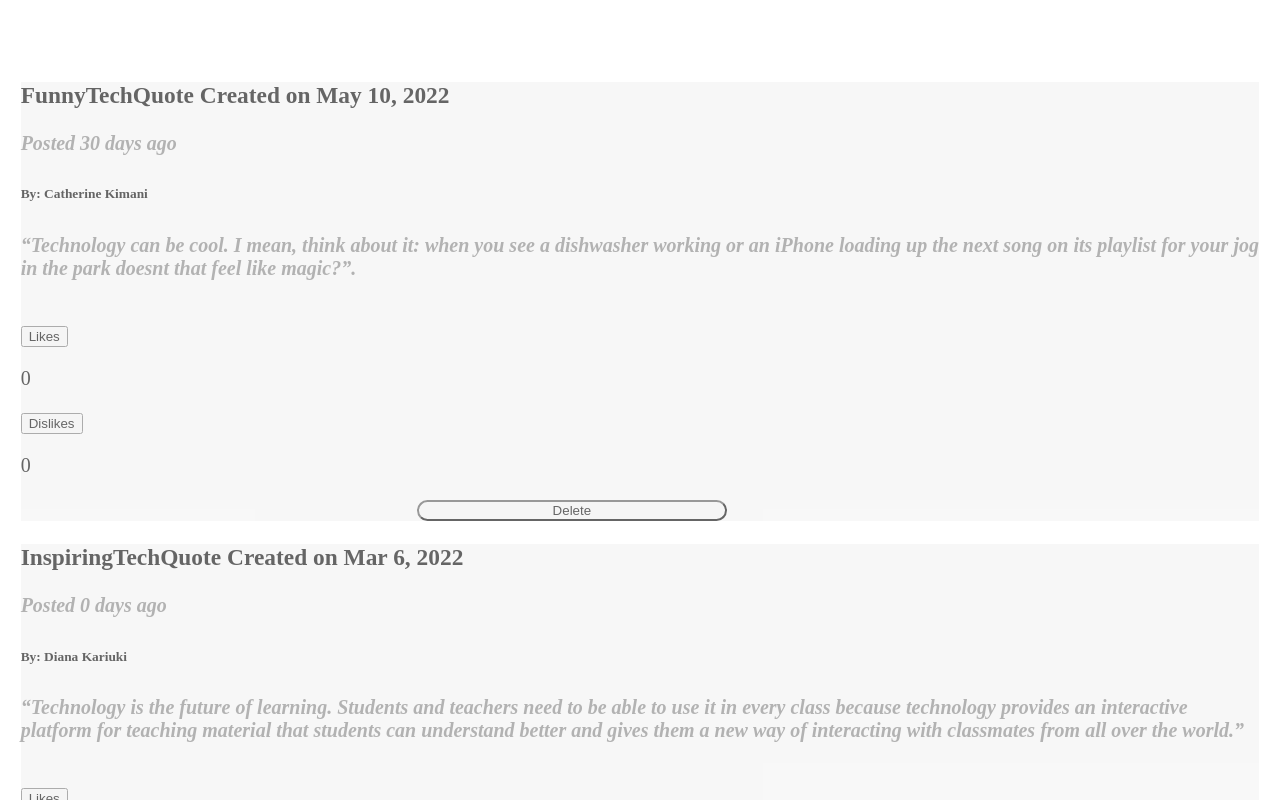
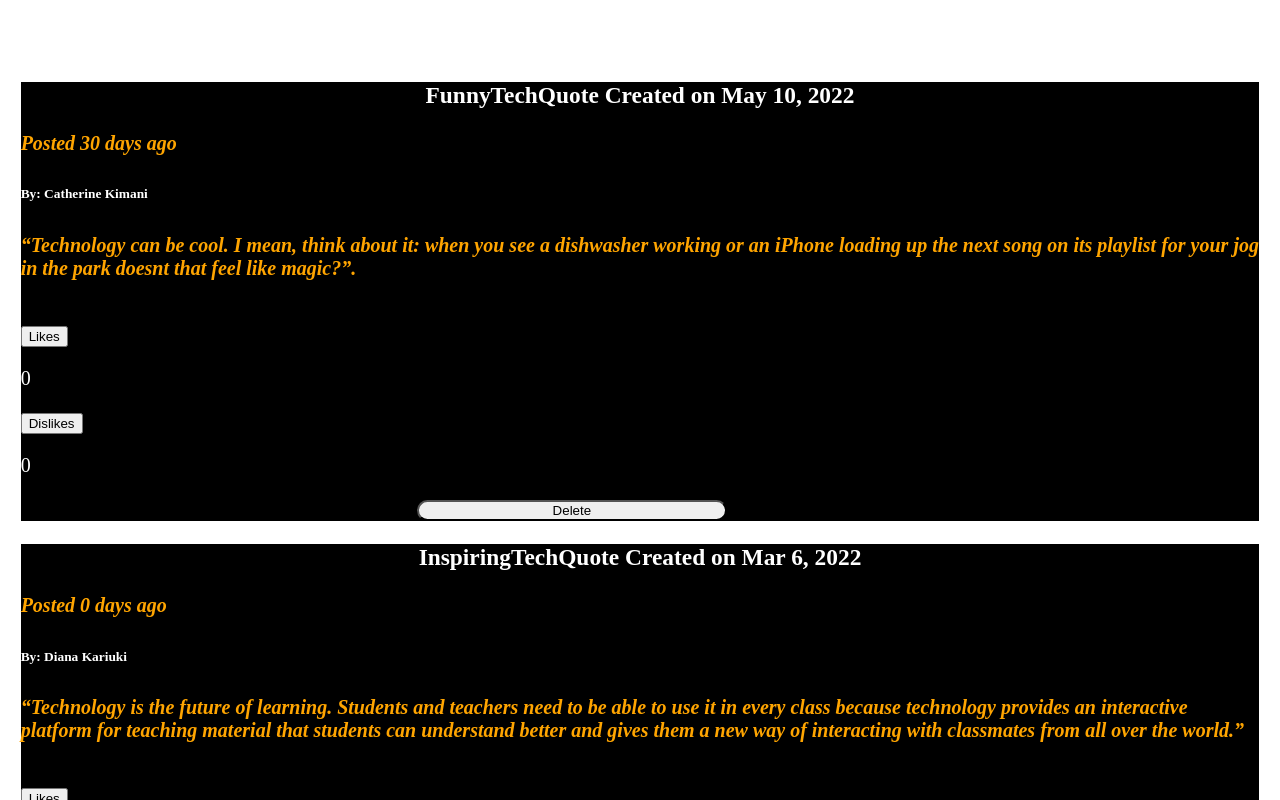
Before and after one commit to kelvinkip/Project-quotes, an Angular app: page / in a window 1280 px wide. Shown: the top 800 px of the page. Built offline with nearby package versions, Linux system fonts and the light colour scheme.

Commit message:
style the quote section

```diff
--- a/src/app/quote/quote.component.css
+++ b/src/app/quote/quote.component.css
@@ -1,16 +1,19 @@
-.card{
+.style{
     margin-bottom: 5%;
-    background-color: rgb(243, 243, 243);
-    opacity: 0.6;
-    color: black;
+    background-color: black;
+    color: white;
     font-size: 20px;
     margin-left: 15%;
     margin: 1%;
 
 }
 
-.card p {
+.style p {
     font-style: italic;
-    color: grey;
+    color: orange;
     font-weight: bold;
 }
+
+.text-dark{
+    text-align: center;
+}
--- a/src/app/quote/quote.component.html
+++ b/src/app/quote/quote.component.html
@@ -1,7 +1,7 @@
 <div class="container">
     <div class="row">
         <div class="col-md-6">
-                <div class="card" *ngFor="let quote of quotes; let i=index">
+                <div class="style" *ngFor="let quote of quotes; let i=index">
                     <div class="card-body">
                <div class="card-title">
                             <h3 class="text-dark"> {{quote.title}} Created on {{quote.date|date}}</h3>
```
